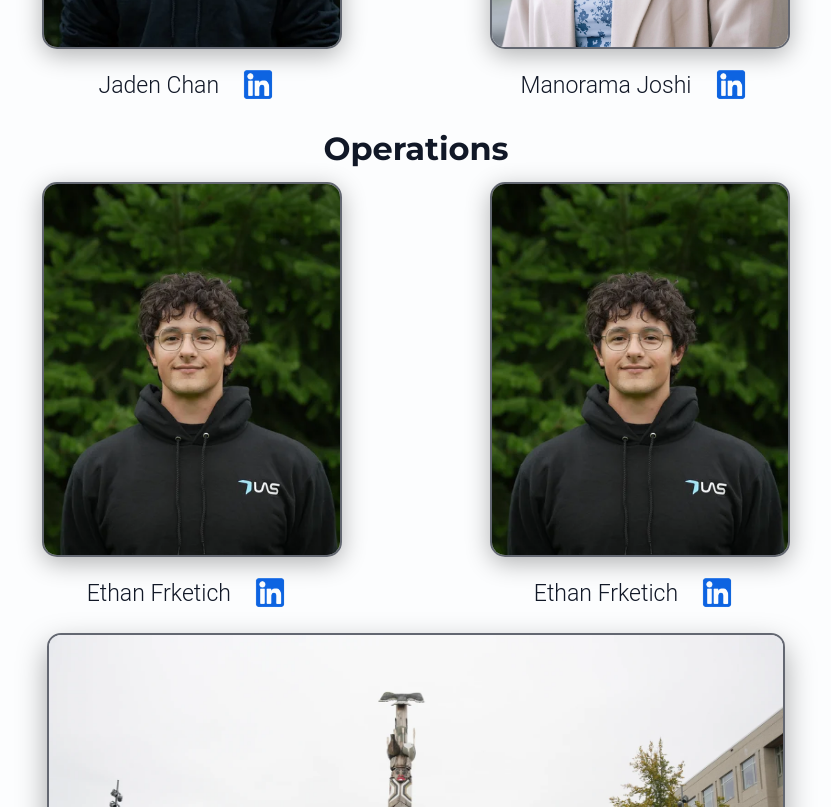
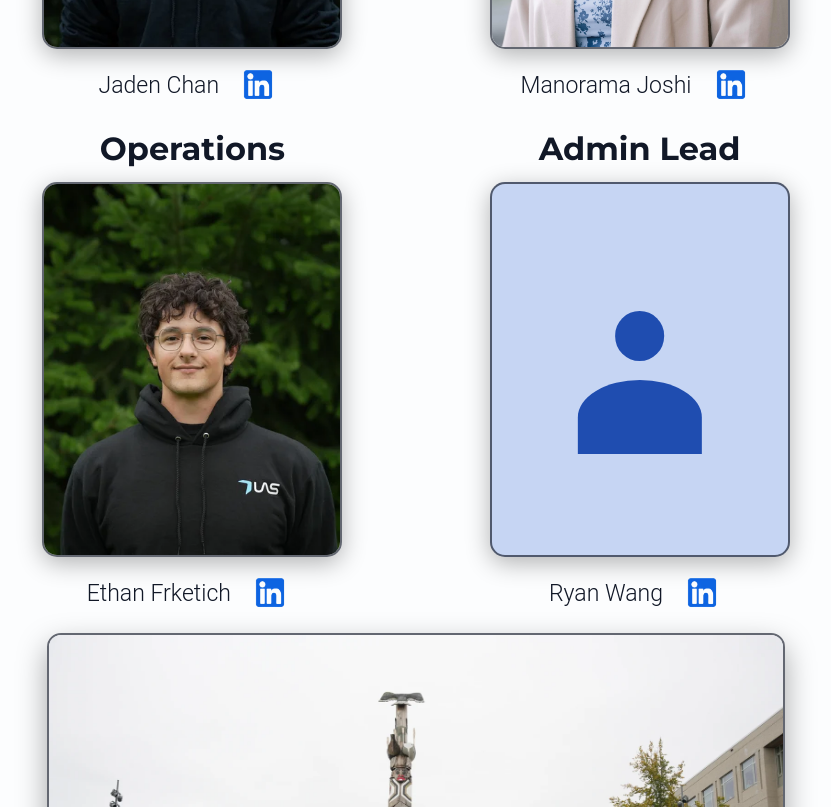
Before and after one commit to ubcuas/ubc_uas_site, a React (Vite) app: page /team in a window 1280 px wide. Shown: the part 1460-2267 px from the top of the page, without its empty margins (224-1055 px from the left). Built offline with nearby package versions, Linux system fonts and the light colour scheme.

Commit message:
support both grouped and standard members list in the admin section

```diff
--- a/src/RecruitmentPage/RecruitmentPage.jsx
+++ b/src/RecruitmentPage/RecruitmentPage.jsx
@@ -352,7 +352,10 @@ const RecruitmentPage = () => {
                 <article className="recruitment-team">
                   <h4 className="recruitment-team__name">Admin</h4>
                   <p className="recruitment-team__body">
-                    looking for someone who owns a waffle maker
+                    Supports the team through finance, sponsorships, marketing,
+                    and operations. Manages budgets, builds sponsor
+                    relationships, promotes team progress, and coordinates
+                    events and logistics.
                   </p>
                 </article>
 
--- a/src/TeamPage/TeamData.js
+++ b/src/TeamPage/TeamData.js
@@ -22,7 +22,6 @@ export const teamData = [
   {
     title: "Admin Team",
     theme: "charcoal",
-    type: "grouped",
     groups: [
       {
         heading: "Our Captains",
@@ -39,20 +38,18 @@ export const teamData = [
           },
         ],
       },
+    ],
+    members: [
       {
+        name: "Ethan Frketich",
         heading: "Operations",
-        members: [
-          {
-            name: "Ethan Frketich",
-            img: operationsLead,
-            linkedinUrl: "https://www.linkedin.com/in/ethanfrk/",
-          },
-          {
-            name: "Ethan Frketich",
-            img: operationsLead,
-            linkedinUrl: "https://www.linkedin.com/in/ethanfrk/",
-          },
-        ],
+        img: operationsLead,
+        linkedinUrl: "https://www.linkedin.com/in/ethanfrk/",
+      },
+      {
+        name: "Ryan Wang",
+        heading: "Admin Lead",
+        linkedinUrl: "https://www.linkedin.com/in/ryan-wang-510716345/",
       },
     ],
     groupImg: adminGroup,
--- a/src/TeamPage/TeamSection.jsx
+++ b/src/TeamPage/TeamSection.jsx
@@ -4,9 +4,8 @@ export default function TeamSection({
   title,
   subtitle,
   theme,
-  type,
   members = [],
-  groups,
+  groups = [],
   groupImg,
   caption,
 }) {
@@ -15,9 +14,8 @@ export default function TeamSection({
       {title && <h2 className="team-section__title">{title}</h2>}
       {subtitle && <p className="team-section__subtitle">{subtitle}</p>}
 
-      {type === "grouped" ? (
-        groups.map((g, gi) => (
-          <div className="team-group" key={gi}>
+      {groups.map((g, gi) => (
+        <div className="team-group" key={`group-${gi}`}>
           {g.heading && <h3 className="team-group__heading">{g.heading}</h3>}
           <div className="team-members">
             {g.members.map((m, i) => (
@@ -25,8 +23,9 @@ export default function TeamSection({
             ))}
           </div>
         </div>
-        ))
-      ) : (
+      ))}
+
+      {members.length > 0 && (
         <div className="team-members">
           {members.map((m, i) => (
             <MemberCard key={i} {...m} />
```
Lines whose indentation alone changed are shown as unchanged.
